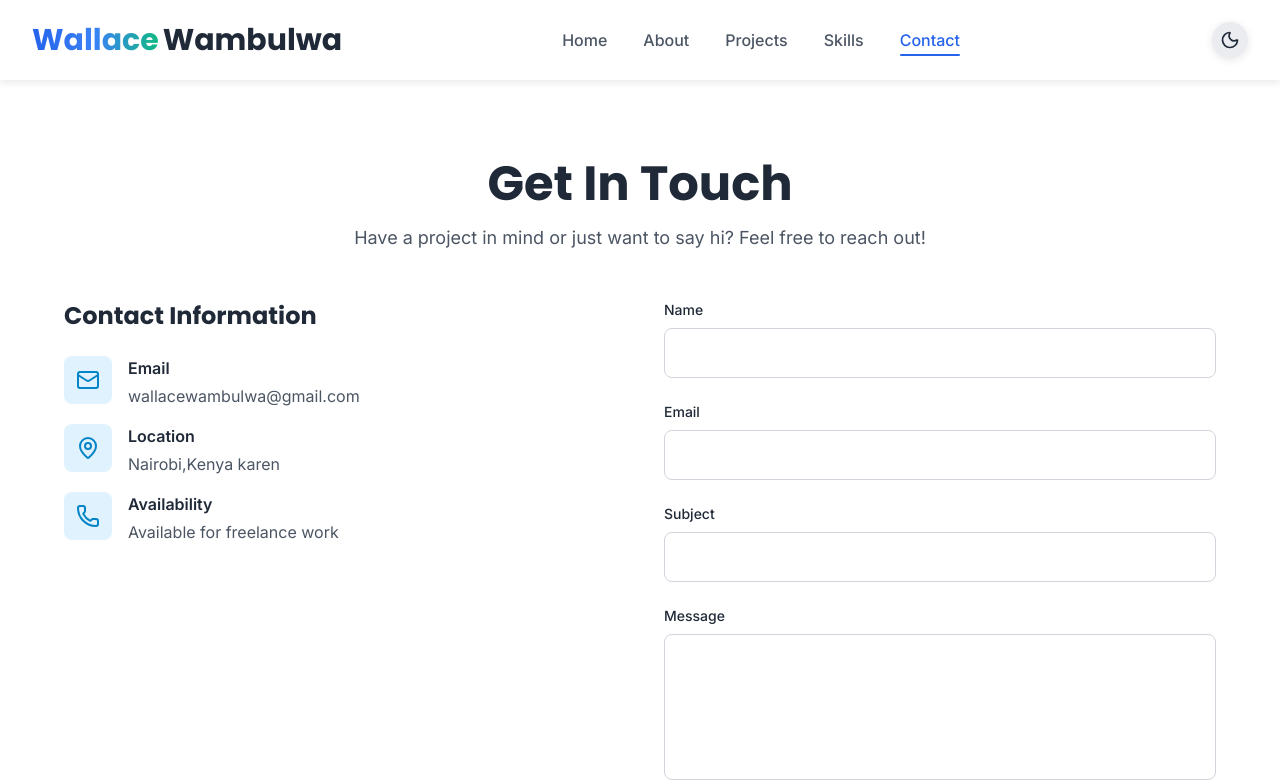
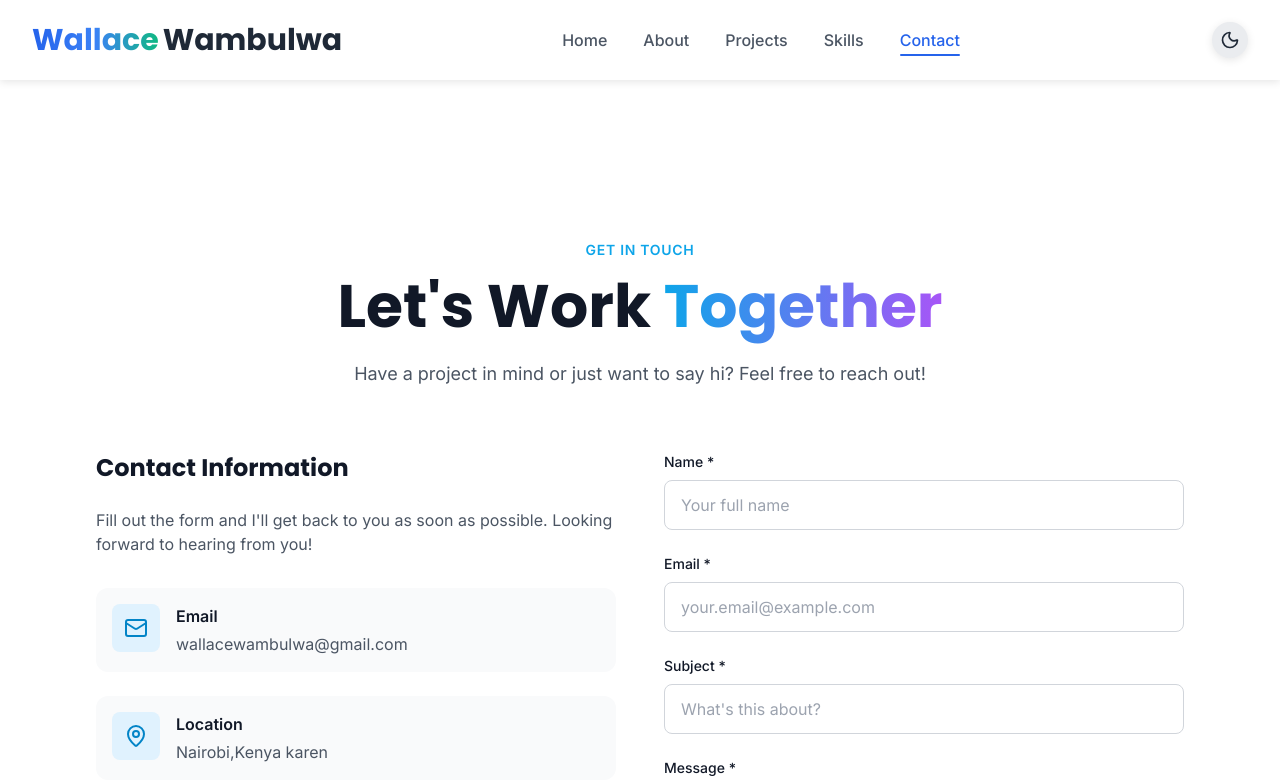
Before and after one commit to wallacetrixie/PERSONAL_PORTIFOLIO, a React (Vite) app in the folder portfolio/: page /contact in a window 1280 px wide. Shown: the top 784 px of the page. Built offline with nearby package versions, Linux system fonts and the light colour scheme.

Commit message:
refactor: update standalone Contact page to use ContactSection component

```diff
--- a/portfolio/src/pages/Contact.tsx
+++ b/portfolio/src/pages/Contact.tsx
@@ -1,169 +1,10 @@
-import { useState } from 'react';
-import { motion } from 'framer-motion';
-import { Mail, MapPin, Phone, Send } from 'lucide-react';
 import { Section } from '../components/ui/Section';
-import { Button } from '../components/ui/Button';
-import { PERSONAL_INFO } from '../constants';
-import type { ContactFormData } from '../types';
+import { ContactSection } from '../components/sections/ContactSection';
 
 export const Contact = () => {
-  const [formData, setFormData] = useState<ContactFormData>({
-    name: '',
-    email: '',
-    subject: '',
-    message: '',
-  });
-
-  const handleSubmit = (e: React.FormEvent) => {
-    e.preventDefault();
-    // TODO: Implement form submission
-    console.log('Form submitted:', formData);
-  };
-
-  const handleChange = (
-    e: React.ChangeEvent<HTMLInputElement | HTMLTextAreaElement>
-  ) => {
-    setFormData({
-      ...formData,
-      [e.target.name]: e.target.value,
-    });
-  };
-
   return (
-    <Section id="contact">
-      <div className="max-w-6xl mx-auto">
-        <motion.div
-          initial={{ opacity: 0, y: 20 }}
-          animate={{ opacity: 1, y: 0 }}
-          className="text-center mb-12"
-        >
-          <h1 className="text-4xl md:text-5xl font-bold font-poppins mb-4">Get In Touch</h1>
-          <p className="text-lg text-gray-600 dark:text-gray-400 max-w-2xl mx-auto">
-            Have a project in mind or just want to say hi? Feel free to reach out!
-          </p>
-        </motion.div>
-
-        <div className="grid md:grid-cols-2 gap-12">
-          {/* Contact Information */}
-          <motion.div
-            initial={{ opacity: 0, x: -50 }}
-            animate={{ opacity: 1, x: 0 }}
-            transition={{ delay: 0.2 }}
-          >
-            <h2 className="text-2xl font-bold font-poppins mb-6">Contact Information</h2>
-
-            <div className="space-y-4">
-              <div className="flex items-start gap-4">
-                <div className="p-3 bg-primary-100 dark:bg-primary-900/30 rounded-lg">
-                  <Mail className="w-6 h-6 text-primary-600 dark:text-primary-400" />
-                </div>
-                <div>
-                  <h3 className="font-semibold mb-1">Email</h3>
-                  <a
-                    href={`mailto:${PERSONAL_INFO.email}`}
-                    className="text-gray-600 dark:text-gray-400 hover:text-primary-600 dark:hover:text-primary-400"
-                  >
-                    {PERSONAL_INFO.email}
-                  </a>
-                </div>
-              </div>
-
-              <div className="flex items-start gap-4">
-                <div className="p-3 bg-primary-100 dark:bg-primary-900/30 rounded-lg">
-                  <MapPin className="w-6 h-6 text-primary-600 dark:text-primary-400" />
-                </div>
-                <div>
-                  <h3 className="font-semibold mb-1">Location</h3>
-                  <p className="text-gray-600 dark:text-gray-400">{PERSONAL_INFO.location}</p>
-                </div>
-              </div>
-
-              <div className="flex items-start gap-4">
-                <div className="p-3 bg-primary-100 dark:bg-primary-900/30 rounded-lg">
-                  <Phone className="w-6 h-6 text-primary-600 dark:text-primary-400" />
-                </div>
-                <div>
-                  <h3 className="font-semibold mb-1">Availability</h3>
-                  <p className="text-gray-600 dark:text-gray-400">{PERSONAL_INFO.availability}</p>
-                </div>
-              </div>
-            </div>
-          </motion.div>
-
-          {/* Contact Form */}
-          <motion.div
-            initial={{ opacity: 0, x: 50 }}
-            animate={{ opacity: 1, x: 0 }}
-            transition={{ delay: 0.4 }}
-          >
-            <form onSubmit={handleSubmit} className="space-y-6">
-              <div>
-                <label htmlFor="name" className="block text-sm font-medium mb-2">
-                  Name
-                </label>
-                <input
-                  type="text"
-                  id="name"
-                  name="name"
-                  value={formData.name}
-                  onChange={handleChange}
-                  required
-                  className="w-full px-4 py-3 rounded-lg border border-gray-300 dark:border-gray-600 bg-white dark:bg-gray-800 focus:ring-2 focus:ring-primary-500 focus:border-transparent outline-none transition-all"
-                />
-              </div>
-
-              <div>
-                <label htmlFor="email" className="block text-sm font-medium mb-2">
-                  Email
-                </label>
-                <input
-                  type="email"
-                  id="email"
-                  name="email"
-                  value={formData.email}
-                  onChange={handleChange}
-                  required
-                  className="w-full px-4 py-3 rounded-lg border border-gray-300 dark:border-gray-600 bg-white dark:bg-gray-800 focus:ring-2 focus:ring-primary-500 focus:border-transparent outline-none transition-all"
-                />
-              </div>
-
-              <div>
-                <label htmlFor="subject" className="block text-sm font-medium mb-2">
-                  Subject
-                </label>
-                <input
-                  type="text"
-                  id="subject"
-                  name="subject"
-                  value={formData.subject}
-                  onChange={handleChange}
-                  required
-                  className="w-full px-4 py-3 rounded-lg border border-gray-300 dark:border-gray-600 bg-white dark:bg-gray-800 focus:ring-2 focus:ring-primary-500 focus:border-transparent outline-none transition-all"
-                />
-              </div>
-
-              <div>
-                <label htmlFor="message" className="block text-sm font-medium mb-2">
-                  Message
-                </label>
-                <textarea
-                  id="message"
-                  name="message"
-                  value={formData.message}
-                  onChange={handleChange}
-                  required
-                  rows={5}
-                  className="w-full px-4 py-3 rounded-lg border border-gray-300 dark:border-gray-600 bg-white dark:bg-gray-800 focus:ring-2 focus:ring-primary-500 focus:border-transparent outline-none transition-all resize-none"
-                />
-              </div>
-
-              <Button type="submit" size="lg" className="w-full flex items-center justify-center gap-2">
-                Send Message <Send className="w-5 h-5" />
-              </Button>
-            </form>
-          </motion.div>
-        </div>
-      </div>
+    <Section id="contact" className="min-h-screen">
+      <ContactSection showHeader={true} id="contact" />
     </Section>
   );
 };
```
